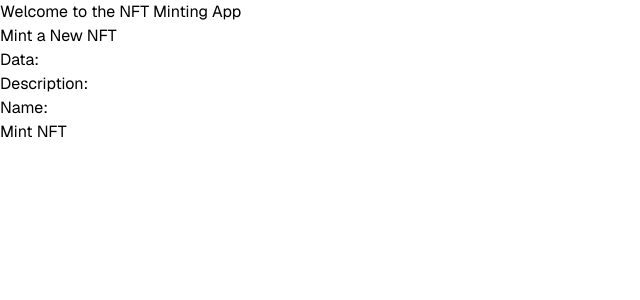
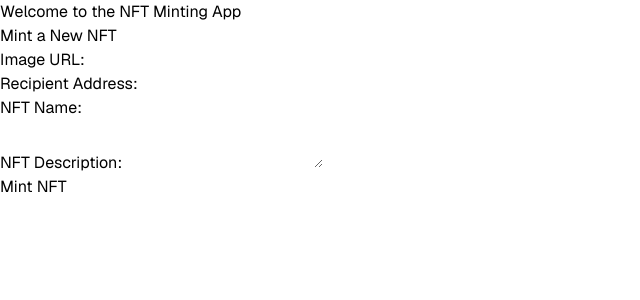
Before and after one commit to lawaldemur/hackawards, a Next.js app in the folder hackawards-app/: page / in a window 1280 px wide. Shown: the top 300 px of the page, without its empty margins (0-640 px from the left). Built offline with nearby package versions, Linux system fonts and the light colour scheme.

Commit message:
I trolled

```diff
--- a/hackawards-app/src/app/_components/MintNFTForm.tsx
+++ b/hackawards-app/src/app/_components/MintNFTForm.tsx
@@ -1,95 +1,95 @@
+// components/MintNFTForm.tsx
 'use client';
+
 import React, { useState } from 'react';
 
 const MintNFTForm: React.FC = () => {
-  const [formData, setFormData] = useState({
-    data: '',
-    description: '',
-    name: '',
-  });
+  const [imageUrl, setImageUrl] = useState('');
+  const [recipientAddress, setRecipientAddress] = useState('');
+  const [name, setName] = useState('');
+  const [description, setDescription] = useState('');
+  const [loading, setLoading] = useState(false);
+  const [responseMessage, setResponseMessage] = useState('');
 
-  const [responseMessage, setResponseMessage] = useState<string | null>(null);
-  const [isLoading, setIsLoading] = useState(false);
-
-  const handleChange = (
-    e: React.ChangeEvent<HTMLInputElement | HTMLTextAreaElement>
-  ) => {
-    const { name, value } = e.target;
-    setFormData((prevData) => ({
-      ...prevData,
-      [name]: value,
-    }));
-  };
-
-  const handleSubmit = async (e: React.FormEvent) => {
+  const handleMint = async (e: React.FormEvent) => {
     e.preventDefault();
-    setIsLoading(true);
-    setResponseMessage(null);
+    setLoading(true);
+    setResponseMessage('');
 
     try {
-      const response = await fetch('/api/mintNFT', {
+      const res = await fetch('/api/mintNFT', {
         method: 'POST',
         headers: {
           'Content-Type': 'application/json',
         },
-        body: JSON.stringify(formData),
+        body: JSON.stringify({
+          imageUrl,
+          recipientAddress,
+          name,
+          description,
+        }),
       });
 
-      if (!response.ok) {
-        const errorData = await response.json();
-        throw new Error(errorData.error || 'Something went wrong');
+      const data = await res.json();
+
+      if (res.ok) {
+        setResponseMessage('NFT minted successfully!');
+      } else {
+        setResponseMessage(`Error: ${data.error || 'Failed to mint NFT.'}`);
       }
-
-      const result = await response.json();
-      setResponseMessage('NFT minted successfully!');
-      console.log('Minting Result:', result);
-    } catch (error: any) {
-      setResponseMessage(`Error: ${error.message}`);
-      console.error('Error submitting form:', error);
+    } catch (error) {
+      console.error('Minting Error:', error);
+      setResponseMessage('An error occurred while minting the NFT.');
     } finally {
-      setIsLoading(false);
+      setLoading(false);
     }
   };
 
   return (
-    <div>
+    <div className="mint-nft-form">
       <h2>Mint a New NFT</h2>
-      <form onSubmit={handleSubmit}>
+      <form onSubmit={handleMint}>
         <div>
-          <label htmlFor="data">Data:</label>
+          <label htmlFor="imageUrl">Image URL:</label>
           <input
-            type="text"
-            id="data"
-            name="data"
-            value={formData.data}
-            onChange={handleChange}
+            type="url"
+            id="imageUrl"
+            value={imageUrl}
+            onChange={(e) => setImageUrl(e.target.value)}
             required
           />
         </div>
         <div>
-          <label htmlFor="description">Description:</label>
+          <label htmlFor="recipientAddress">Recipient Address:</label>
           <input
             type="text"
-            id="description"
-            name="description"
-            value={formData.description}
-            onChange={handleChange}
+            id="recipientAddress"
+            value={recipientAddress}
+            onChange={(e) => setRecipientAddress(e.target.value)}
             required
           />
         </div>
         <div>
-          <label htmlFor="name">Name:</label>
+          <label htmlFor="name">NFT Name:</label>
           <input
             type="text"
             id="name"
-            name="name"
-            value={formData.name}
-            onChange={handleChange}
+            value={name}
+            onChange={(e) => setName(e.target.value)}
             required
           />
         </div>
-        <button type="submit" disabled={isLoading}>
-          {isLoading ? 'Minting...' : 'Mint NFT'}
+        <div>
+          <label htmlFor="description">NFT Description:</label>
+          <textarea
+            id="description"
+            value={description}
+            onChange={(e) => setDescription(e.target.value)}
+            required
+          />
+        </div>
+        <button type="submit" disabled={loading}>
+          {loading ? 'Minting...' : 'Mint NFT'}
         </button>
       </form>
       {responseMessage && <p>{responseMessage}</p>}
--- a/hackawards-app/src/app/api/mintNFT/route.ts
+++ b/hackawards-app/src/app/api/mintNFT/route.ts
@@ -9,32 +9,26 @@ export async function POST(req: NextRequest) {
     const body = await req.json();
     console.log('Request Body:', body);
 
-    const { data, description, name } = body;
+    const { description, name, imageUrl, recipientAddress } = body;
 
-    if (!data || !description || !name) {
-      console.error('Missing required fields:', { data, description, name });
-      return NextResponse.json(
-        { error: 'Missing required fields: data, description, or name' },
-        { status: 400 }
-      );
-    }
+    if (!description || !name || !recipientAddress || !imageUrl) {
+        console.error('Missing required fields:', { description, name, recipientAddress, imageUrl });
+        return NextResponse.json(
+          { error: 'Missing required fields: data, description, name, recipientAddress, or imageUrl' },
+          { status: 400 }
+        );
+      }
 
-    const fileUrl =
-      'https://static.independent.co.uk/s3fs-public/thumbnails/image/2016/02/01/13/jameson-pfeiffer-syndrome.jpg';
 
     const formData = new FormData();
-    formData.append('allowPlatformToOperateToken', 'true');
     formData.append('chain', 'base-sepolia');
-    formData.append('data', data);
+    formData.append('data', 'test');
     formData.append('description', description);
     formData.append('name', name);
-    formData.append('filePath', "[HELP HERE]");
-    formData.append(
-      'recipientAddress',
-      '0x8e24B16dFD5eC0B442602926c0D49B45C1287144'
-    );
+    formData.append('imageUrl', imageUrl);
+    formData.append('recipientAddress', recipientAddress);
 
-    const url = 'https://api.verbwire.com/v1/nft/mint/quickMintFromFile';
+    const url = 'https://api.verbwire.com/v1/nft/mint/quickMintFromMetadata';
 
     const response = await fetch(url, {
       method: 'POST',
@@ -48,9 +42,10 @@ export async function POST(req: NextRequest) {
     const responseData = await response.json();
 
     if (!response.ok) {
-      console.error('API Error:', responseData);
-      return NextResponse.json(responseData, { status: response.status });
+        console.error(`API Error (${response.status}):`, responseData);
+        return NextResponse.json(responseData, { status: response.status });
     }
+
 
     return NextResponse.json(responseData);
   } catch (error) {
```
